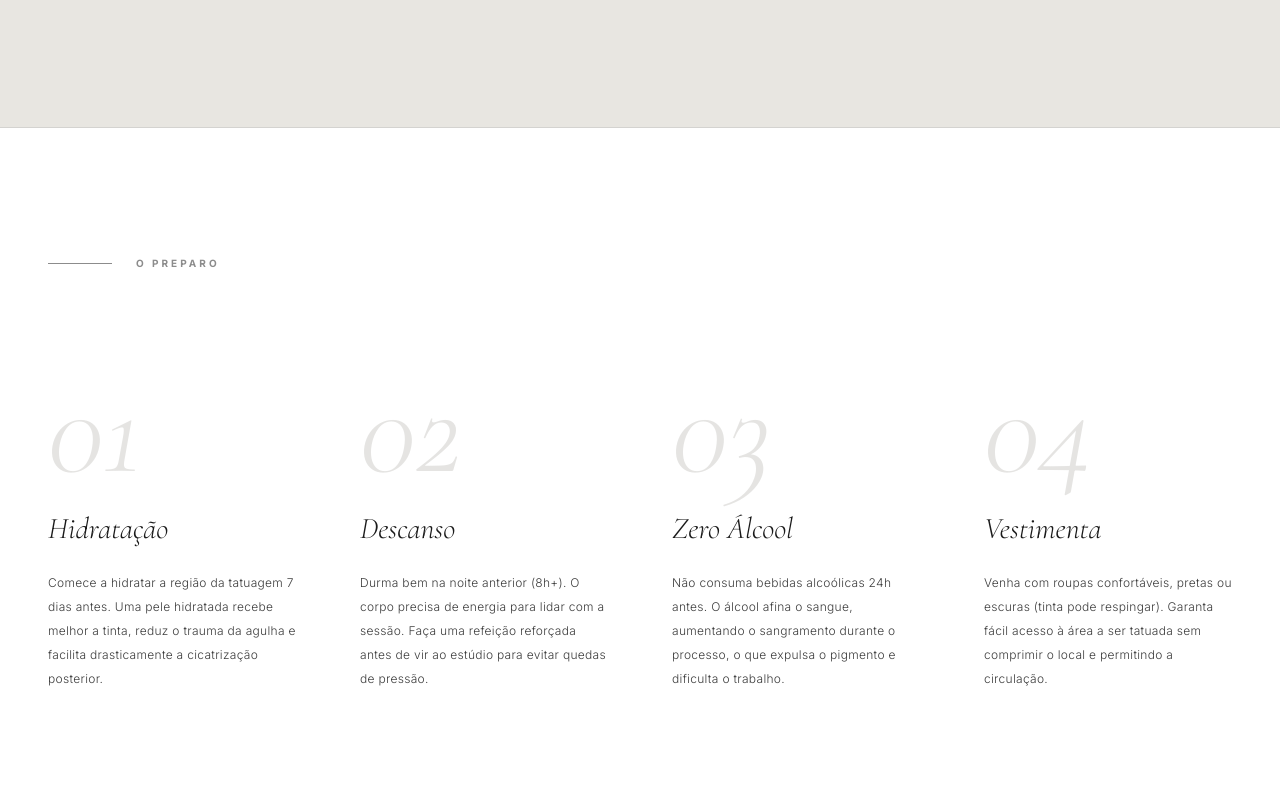
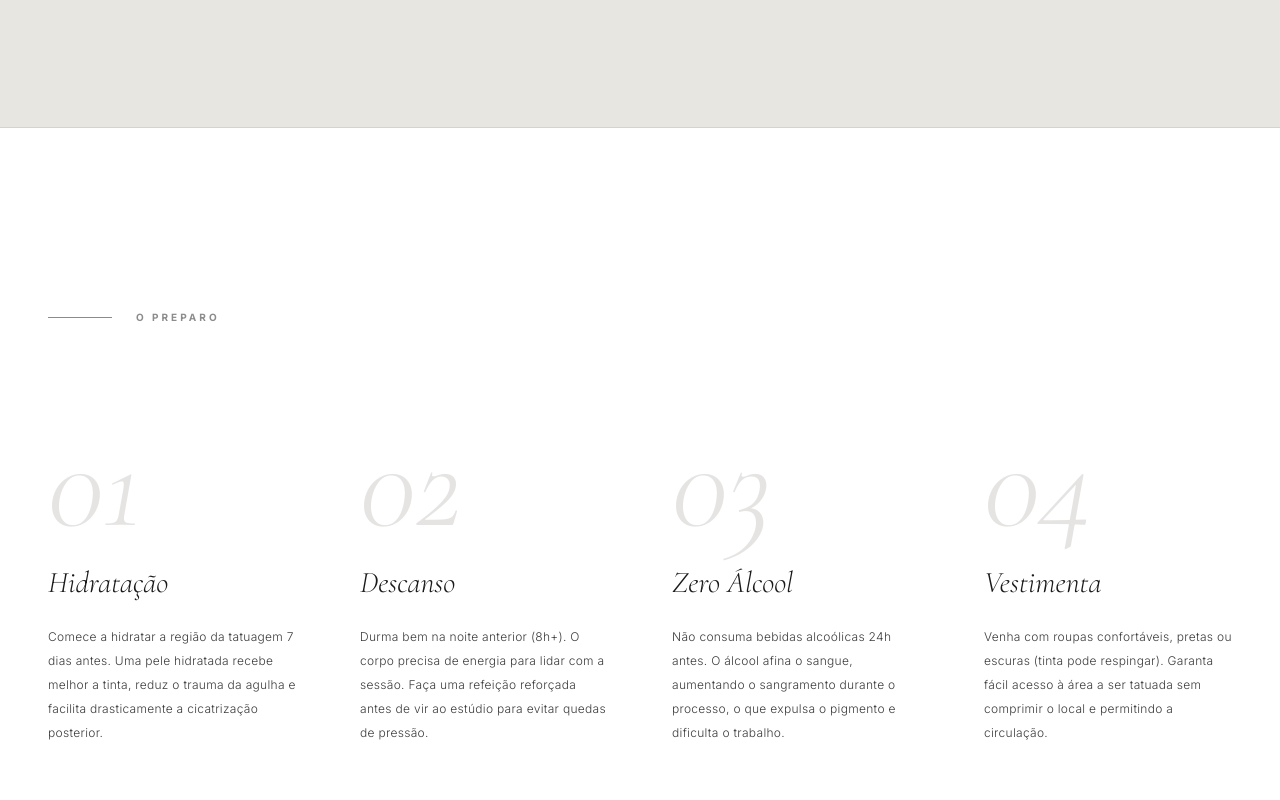
Before and after one commit to VictorCardosoOl/William-tauagem-v2, a React (Vite) app: page / in a window 1280 px wide. Shown: the part 8660-9460 px from the top of the page. Built offline with nearby package versions, Linux system fonts and the light colour scheme.

Commit message:
feat(Preparation): Improve section layout and sizing
Adjusted the `Preparation` section to use `min-h-screen` and center content vertically for better full-page presentation. Also refined margin spacing on the heading for improved visual hierarchy.

```diff
--- a/components/Preparation.tsx
+++ b/components/Preparation.tsx
@@ -3,10 +3,10 @@ import { ITENS_PREPARO } from '../data';
 
 const Preparation: React.FC = () => {
   return (
-    <section className="bg-white dark:bg-[#1a1a1a] py-32 px-6 md:px-12 w-full transition-colors duration-500 border-t border-ink-light dark:border-white/5">
-      <div className="max-w-screen-3xl mx-auto">
+    <section className="min-h-screen flex flex-col bg-white dark:bg-[#1a1a1a] py-20 md:py-32 px-6 md:px-12 w-full transition-colors duration-500 border-t border-ink-light dark:border-white/5 relative">
+      <div className="max-w-screen-3xl mx-auto w-full my-auto">
 
-        <div className="mb-24">
+        <div className="mb-16 md:mb-24">
             <h3 className="font-sans text-[10px] tracking-[0.3em] uppercase font-bold text-ink-medium dark:text-white/80 flex items-center gap-6">
                 <span className="w-16 h-px bg-ink-medium"></span>
                 O Preparo
```
